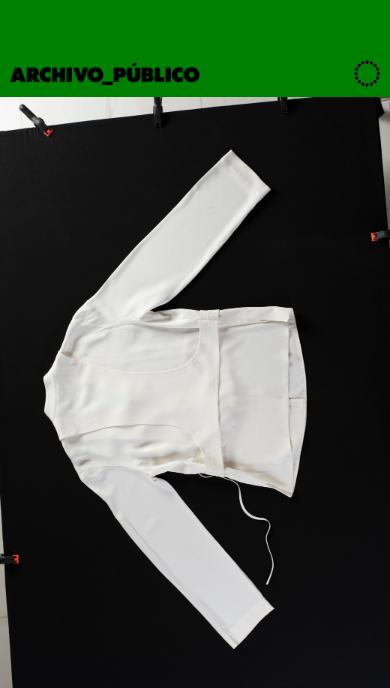
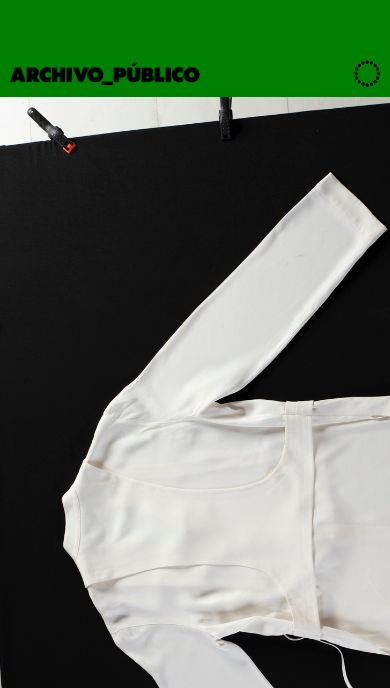
Before and after one commit to fchafes/archivo_publico, a Next.js app: page / in a window 390 px wide. Shown: the part 156-844 px from the top of the page. Built offline with nearby package versions, Linux system fonts and the light colour scheme.

Commit message:
Update globals.css

```diff
--- a/src/app/globals.css
+++ b/src/app/globals.css
@@ -6,9 +6,11 @@
 html,
 body {
   max-width: 100vw;
-  height: 100%;
+  max-height: 100vh;
+  max-height: 100svh;
   overflow-x: hidden;
   overflow-y: hidden;
+  overflow: hidden;
   text-transform: uppercase;
 }
 
@@ -55,7 +57,6 @@
   display: flex;
   flex-direction: row;
   align-items: stretch;
-  height: 100%;
   overflow: hidden;
   background-color: red;
 }
@@ -113,6 +114,7 @@
   position: relative;
   overflow: hidden;
   height: 100vh;
+  height: 100svh;
 }
 
 /* ----- MOBILE -----  */
@@ -124,10 +126,12 @@
   }
 
   main {
+    min-height: calc(100vh - 30vh);
     min-height: calc(100svh - 30svh);
   }
 
   header {
+    height: 30vh;
     height: 30svh;
     min-height: 250px;
     width: 100%;
@@ -155,6 +159,10 @@
 /* ------ DESKTOP ------ */
 
 @media (min-width: 768px) {
+  .container {
+    height: 100vh;
+    height: 100svh;
+  }
   .header-wrap nav {
     height: auto;
     overflow: visible;
```
